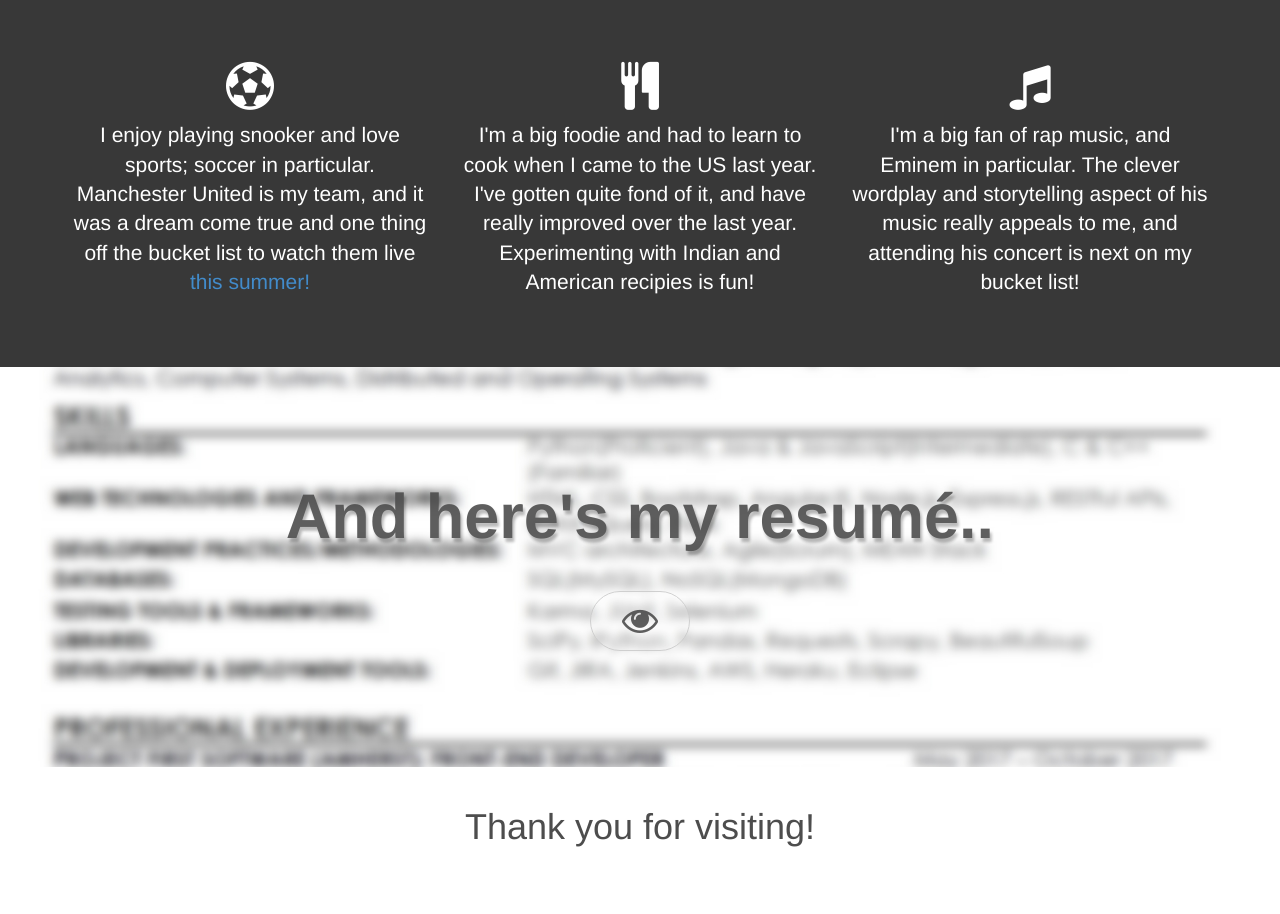
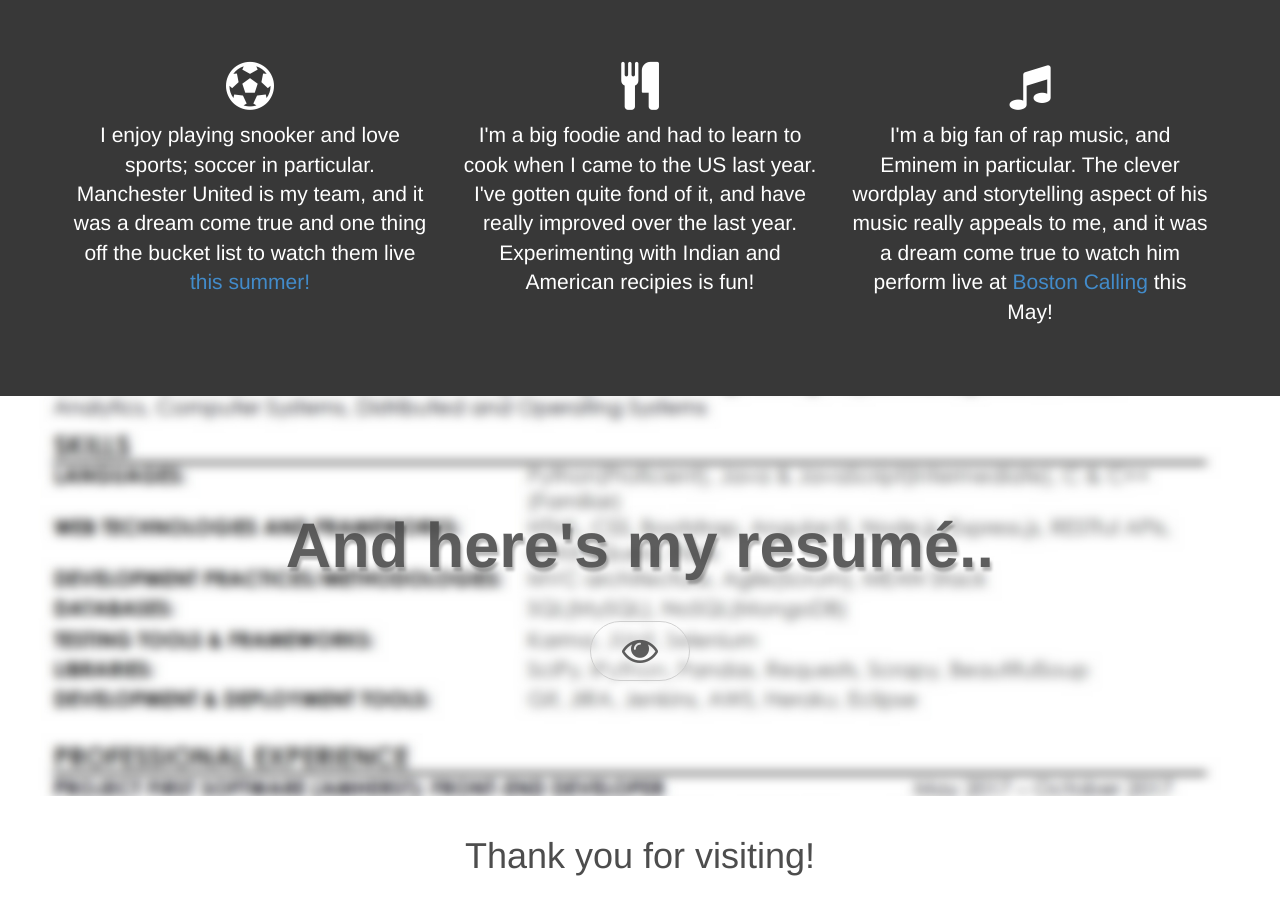
Before and after one commit to HaritDivyesh/HaritDivyesh.github.io, a plain HTML site: page index.html in a window 1280 px wide. Shown: the part 5440-6354 px from the top of the page. Drawn offline with Linux system fonts and the light colour scheme.

Commit message:
Em concert update

```diff
--- a/index.html
+++ b/index.html
@@ -266,7 +266,7 @@
             <div class="row">
                 <div class="col-md-4 text-center"> <h3><i class="fa fa-futbol-o fa-2x"></i></h3> <p class="lead"> I enjoy playing snooker and love sports; soccer in particular. Manchester United is my team, and it was a dream come true and one thing off the bucket list to watch them live <a href="./img/temp/MU.jpg">this summer!</a></p> </div>
                 <div class="col-md-4 text-center"> <h3><i class="fa fa-cutlery fa-2x"></i></h3> <p class="lead"> I'm a big foodie and had to learn to cook when I came to the US last year. I've gotten quite fond of it, and have really improved over the last year. Experimenting with Indian and American recipies is fun!</p> </div>
-                <div class="col-md-4 text-center"> <h3><i class="fa fa-music fa-2x"></i></h3> <p class="lead"> I'm a big fan of rap music, and Eminem in particular. The clever wordplay and storytelling aspect of his music really appeals to me, and attending his concert is next on my bucket list!</p> </div> <br>
+                <div class="col-md-4 text-center"> <h3><i class="fa fa-music fa-2x"></i></h3> <p class="lead"> I'm a big fan of rap music, and Eminem in particular. The clever wordplay and storytelling aspect of his music really appeals to me, and it was a dream come true to watch him perform live at <a href="./img/Em.jpg">Boston Calling</a> this May!</p> </div> <br>
             </div>
         </div></div>
     <div id="resume-header" class="callout resume"> <div class="vert-text"> <h1 style="color: #4d4d4d">And here's my resumé..</h1><br><br> <a href="Divyesh_Harit_Resume.pdf" class="btn btn-lg btn-default btn-special" target="_blank"> <i class="fa fa-eye fa-2x" style="color: #4d4d4d"></i> </a> </div> </div>
```
Also changed, not shown: 1 other file.
